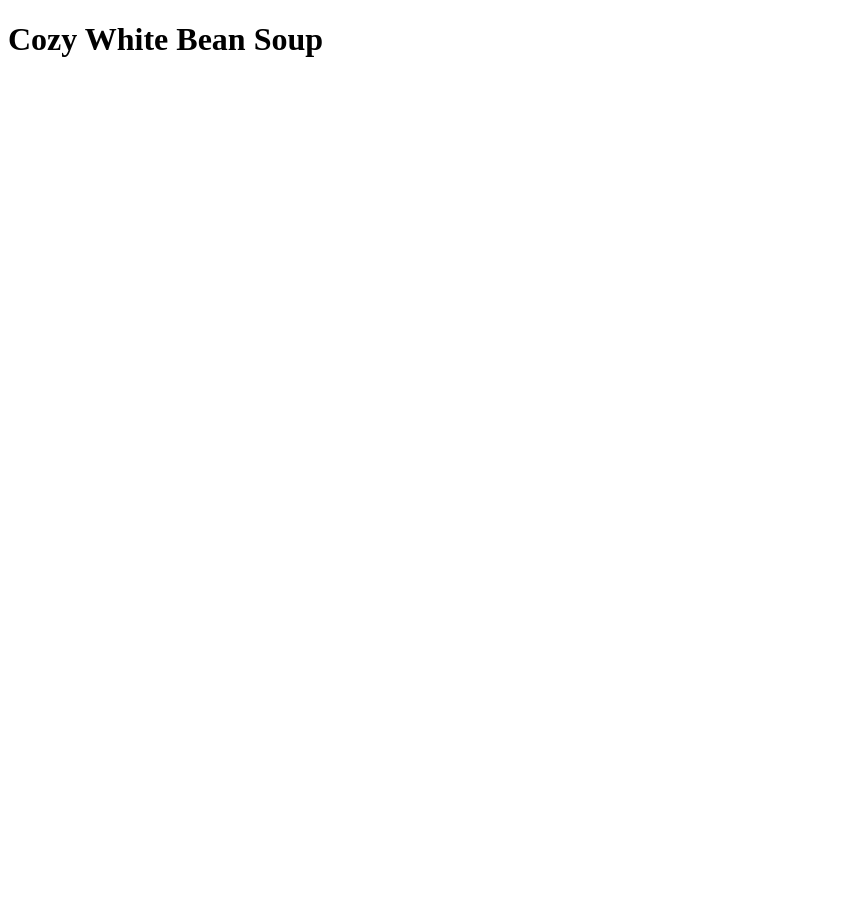
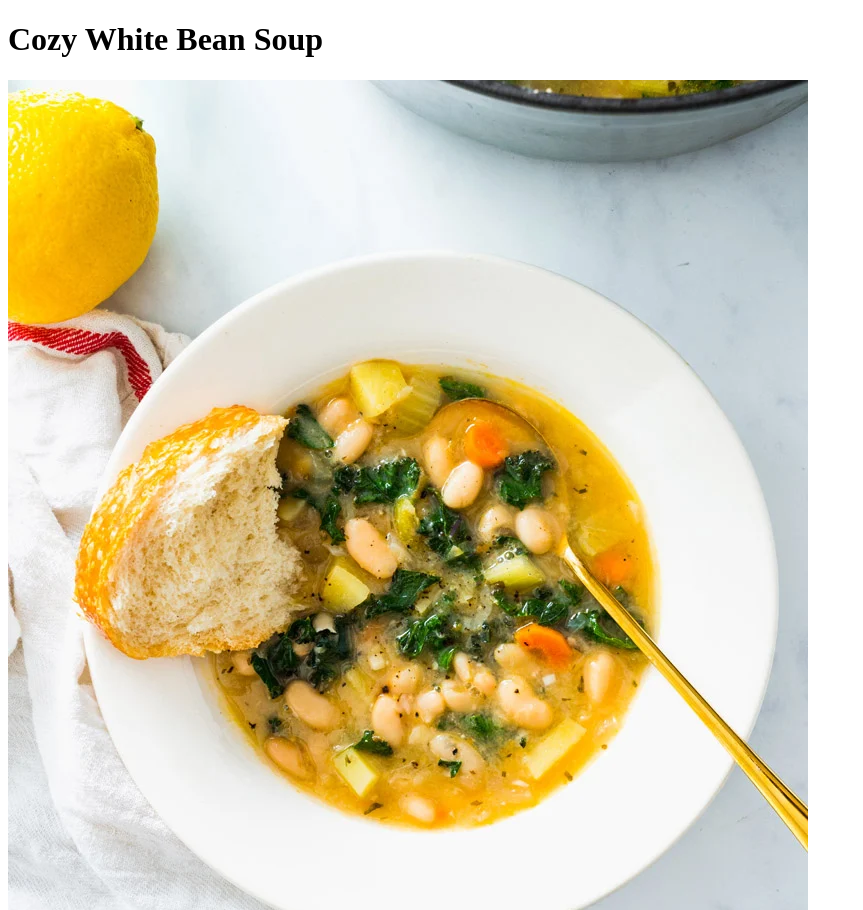
Before and after one commit to thisislaurryan/odin-recipes, a plain HTML site: page recipes/cozy-bean-soup.html in a window 1280 px wide. Shown: the top 910 px of the page, without its empty margins (0-863 px from the left). Before the commit the page ends 800 px from the top, so only its background shows below. Drawn offline with Linux system fonts and the light colour scheme.

Commit message:
Add white bean soup photo to recipe page
Provide an appetizing photo and description to make viewers thirst for this soup

```diff
--- a/recipes/cozy-bean-soup.html
+++ b/recipes/cozy-bean-soup.html
@@ -6,5 +6,6 @@
     </head>
     <body>
         <h1>Cozy White Bean Soup</h1>
+        <img src="../recipe-images/White-Bean-Soup.jpg" alt="A ceramic white bowl filled with a brothy soup, loaded with white beans, kale, carrots, fresh-ground pepper and crusty bread for dipping">
     </body>
 </html>
```
